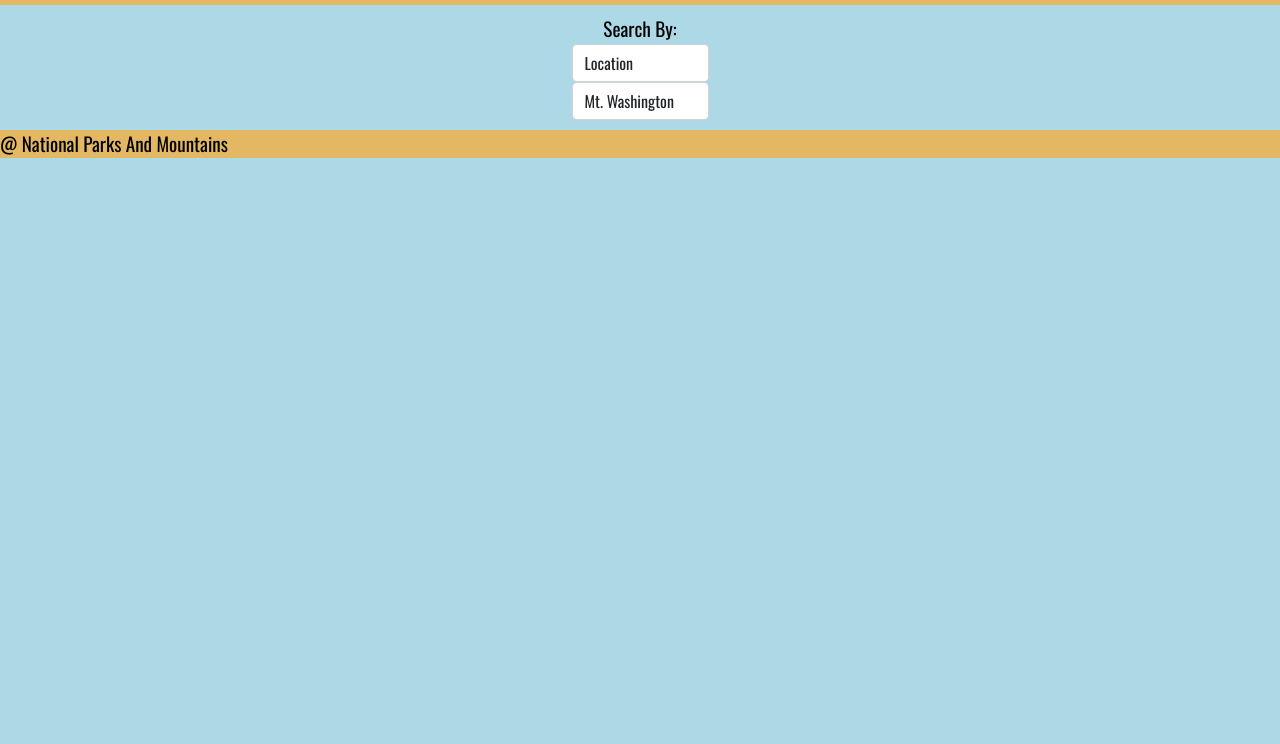
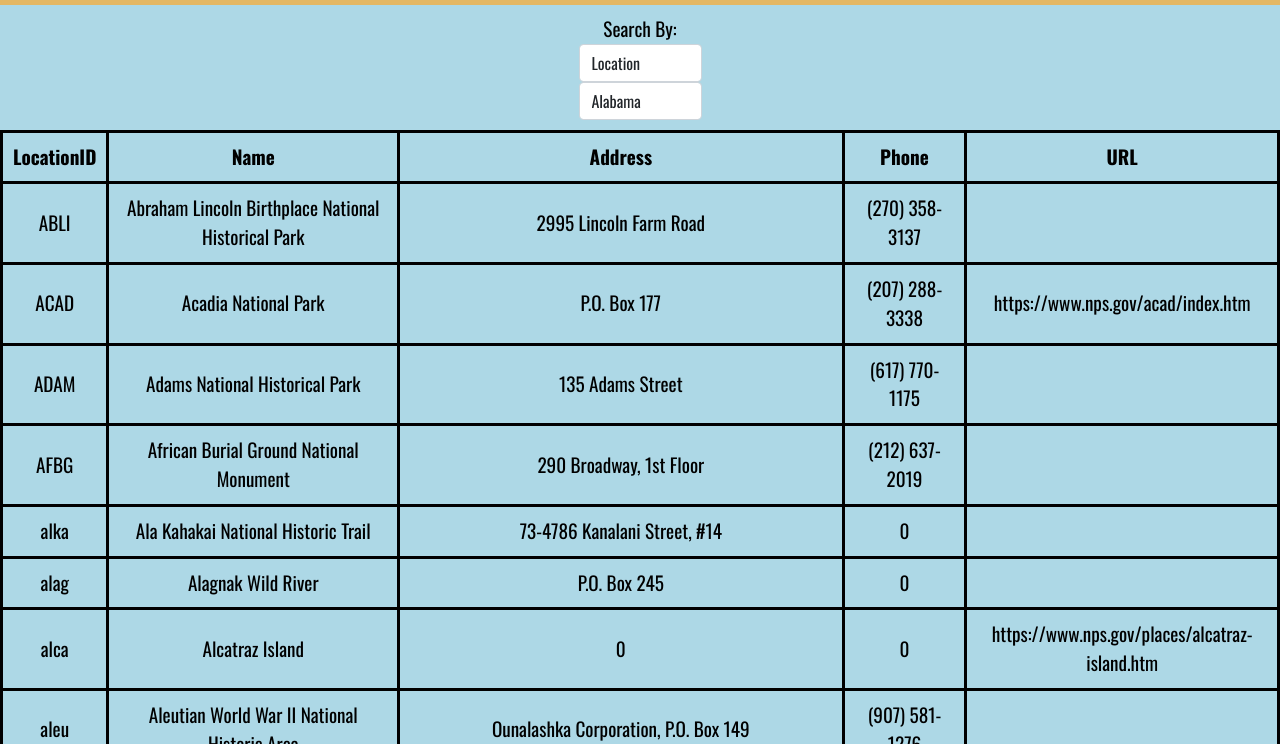
Before and after one commit to MaximoMayo/nationParksAndMountains, a plain HTML site: page nationalParks.html in a window 1280 px wide. Shown: the part 56-800 px from the top of the page. Drawn offline with nearby package versions, Linux system fonts and the light colour scheme.

Commit message:
just to be safe

```diff
--- a/nationalParks.html
+++ b/nationalParks.html
@@ -56,22 +56,24 @@
           <option value="type">Type</option>
         </select>
 
-        <select class="form-control" id="searchFilter">
+        <select class="form-control" id="parkFilter">
 
         </select>
       </div>
 
-        <div class="results" id="resultContainer">
+        <div class="results" id="resultParkContainer">
 
         </div>
      </main>
 
-   <footer class="brown-bg">
-      &#64; National Parks And Mountains
-   </footer>
+     <footer class="footer mt-auto py-3 brown-bg">
+      <div class="container-fluid text-center">
+          <span class="text-muted">&#64; National Parks And Mountains</span>
+      </div>
+    </footer>
 
      <!-- Bootstrap JS -->
-     <script type="module" src="/scripts/script.js"></script>
+     <script type="module" src="/scripts/parks.js"></script>
      <script src="https://cdn.jsdelivr.net/npm/bootstrap@5.1.1/dist/js/bootstrap.bundle.min.js"
          integrity="sha384-/bQdsTh/da6pkI1MST/rWKFNjaCP5gBSY4sEBT38Q/9RBh9AH40zEOg7Hlq2THRZ" crossorigin="anonymous">
      </script>
--- a/scripts/script.js
+++ b/scripts/mountain.js
@@ -1,17 +1,11 @@
 "use strict";
-
-import { locationsArray } from './locationData.js';
 import { mountainsArray } from './mountainData.js';
-import { nationalParksArray } from './nationalParkData.js';
-import { parkTypesArray } from './parkTypeData.js';
 
 document.addEventListener("DOMContentLoaded", init);
 
 function init() {
     populateDropdownMountain();
     setupEventListenersMountains();
-    //populateDropdownParks();
-    //setupEventListenersParks()
 }
 
 function populateDropdownMountain() {
@@ -32,6 +26,7 @@ function setupEventListenersMountains(){
 function displayMountains(){
     const selectedMountainName = document.getElementById("searchFilter").value;
     const resultContainer = document.getElementById('resultContainer');
+    document.getElementById("extraSpace").style.padding = "40px";
     resultContainer.innerHTML = '';
 
     const filteredMountain = mountainsArray.find(mountain => mountain.name == selectedMountainName);
@@ -52,7 +47,3 @@ function displayMountains(){
         resultContainer.innerHTML = card;
 
 }
-
-if (document.getElementById('resultContainer') == null){
-
-}
--- /dev/null
+++ b/scripts/parks.js
@@ -0,0 +1,158 @@
+"use strict";
+
+import { locationsArray } from './locationData.js';
+import { nationalParksArray } from './nationalParkData.js';
+import { parkTypesArray } from './parkTypeData.js';
+
+document.addEventListener("DOMContentLoaded", init);
+const typeFilter = document.getElementById("typeFilter");
+const parkFilter = document.getElementById("parkFilter");
+const resultParkContainer = document.getElementById("resultParkContainer");
+
+function init() {
+    setupEventListenersParks();
+    populateDropdownParks();
+}
+
+function populateDropdownParks(){
+    parkFilter.innerHTML = "";
+    if(typeFilter.value == "location"){
+        populateDropdownParksLocation();
+    }
+    else{
+        populateDropdownParksType();
+    }
+}
+
+function populateDropdownParksType() {
+    const fragment = document.createDocumentFragment();
+
+    parkTypesArray.forEach((park) => {
+      const option = new Option(`${park} `, park);
+      fragment.appendChild(option);
+    });
+    parkFilter.appendChild(fragment);
+}
+
+function populateDropdownParksLocation() {
+    const fragment = document.createDocumentFragment();
+    locationsArray.forEach((park) => {
+      const option = new Option(`${park} `, park);
+      fragment.appendChild(option);
+    });
+    parkFilter.appendChild(fragment);
+}
+
+function setupEventListenersParks(){
+    typeFilter.addEventListener("change", selectFilterFunction());
+    typeFilter.addEventListener("change", populateDropdownParks);
+}
+
+function selectFilterFunction() {
+    const selectedFilter = typeFilter.value;
+    console.log(selectedFilter);
+    if (selectedFilter === "location") {
+        parkFilter.addEventListener("change",filterParkLocation());
+    } else if (selectedFilter === "type") {
+        parkFilter.addEventListener("change",filterParkType());
+    }
+}
+
+
+function filterParkLocation(){
+    const selectedPark = parkFilter.value;
+    const filteredParks = nationalParksArray.filter(location => location.State.includes(selectedPark));
+    resultParkContainer.innerHTML = "";
+
+    // Create a table element
+    const table = document.createElement("table");
+    table.classList.add("park-table");
+
+    // Create table headers
+    const headerRow = document.createElement("tr");
+    const headers = ["LocationID", "Name", "Address", "Phone", "URL"];
+    headers.forEach(headerText => {
+        const headerCell = document.createElement("th");
+        headerCell.textContent = headerText;
+        headerRow.appendChild(headerCell);
+    });
+    table.appendChild(headerRow);
+
+    // Append filtered parks to the table
+    filteredParks.forEach(park => {
+        const row = document.createElement("tr");
+        const parkIDCell = document.createElement("td");
+        parkIDCell.textContent = park.LocationID;
+        row.appendChild(parkIDCell);
+
+        const parkNameCell = document.createElement("td");
+        parkNameCell.textContent = park.LocationName;
+        row.appendChild(parkNameCell);
+
+        const addressCell = document.createElement("td");
+        addressCell.textContent = park.Address;
+        row.appendChild(addressCell);
+
+        const phoneCell = document.createElement("td");
+        phoneCell.textContent = park.Phone;
+        row.appendChild(phoneCell);
+
+        const urlCell = document.createElement("td");
+        urlCell.textContent = park.Visit;
+        row.appendChild(urlCell);
+
+        table.appendChild(row);
+    });
+
+    // Append table to the result container
+    resultParkContainer.appendChild(table);
+}
+
+function filterParkType(){
+    const selectedPark = parkFilter.value;
+    const filteredParks = nationalParksArray.filter(location => location.LocationName.includes(selectedPark));
+    resultParkContainer.innerHTML = "";
+
+    // Create a table element
+    const table = document.createElement("table");
+    table.classList.add("park-table");
+
+    // Create table headers
+    const headerRow = document.createElement("tr");
+    const headers = ["LocationID", "Name", "Address", "Phone", "URL"];
+    headers.forEach(headerText => {
+        const headerCell = document.createElement("th");
+        headerCell.textContent = headerText;
+        headerRow.appendChild(headerCell);
+    });
+    table.appendChild(headerRow);
+
+    // Append filtered parks to the table
+    filteredParks.forEach(park => {
+        const row = document.createElement("tr");
+        const parkIDCell = document.createElement("td");
+        parkIDCell.textContent = park.LocationID;
+        row.appendChild(parkIDCell);
+
+        const parkNameCell = document.createElement("td");
+        parkNameCell.textContent = park.LocationName;
+        row.appendChild(parkNameCell);
+
+        const addressCell = document.createElement("td");
+        addressCell.textContent = park.Address;
+        row.appendChild(addressCell);
+
+        const phoneCell = document.createElement("td");
+        phoneCell.textContent = park.Phone;
+        row.appendChild(phoneCell);
+
+        const urlCell = document.createElement("td");
+        urlCell.textContent = park.Visit;
+        row.appendChild(urlCell);
+
+        table.appendChild(row);
+    });
+
+    // Append table to the result container
+    resultParkContainer.appendChild(table);
+}
--- a/styles/general.css
+++ b/styles/general.css
@@ -43,3 +43,26 @@ body{
   bottom: 0;
   width: 100%;
 }
+
+#extraSpace{
+    padding: 140px;
+}
+
+.park-table td{
+    padding-left: 10px;
+    padding-right: 10px;
+    text-align: center;
+    padding-bottom: 10px;
+    padding-top: 10px;
+    border: solid;
+}
+
+.park-table th{
+    padding-left: 10px;
+    padding-right: 10px;
+    text-align: center;
+    padding-bottom: 10px;
+    padding-top: 10px;
+    border: solid;
+
+}
```
Also changed, not shown: index.html (+0 -1 lines), nationalMountains.html (+3 -2 lines).
